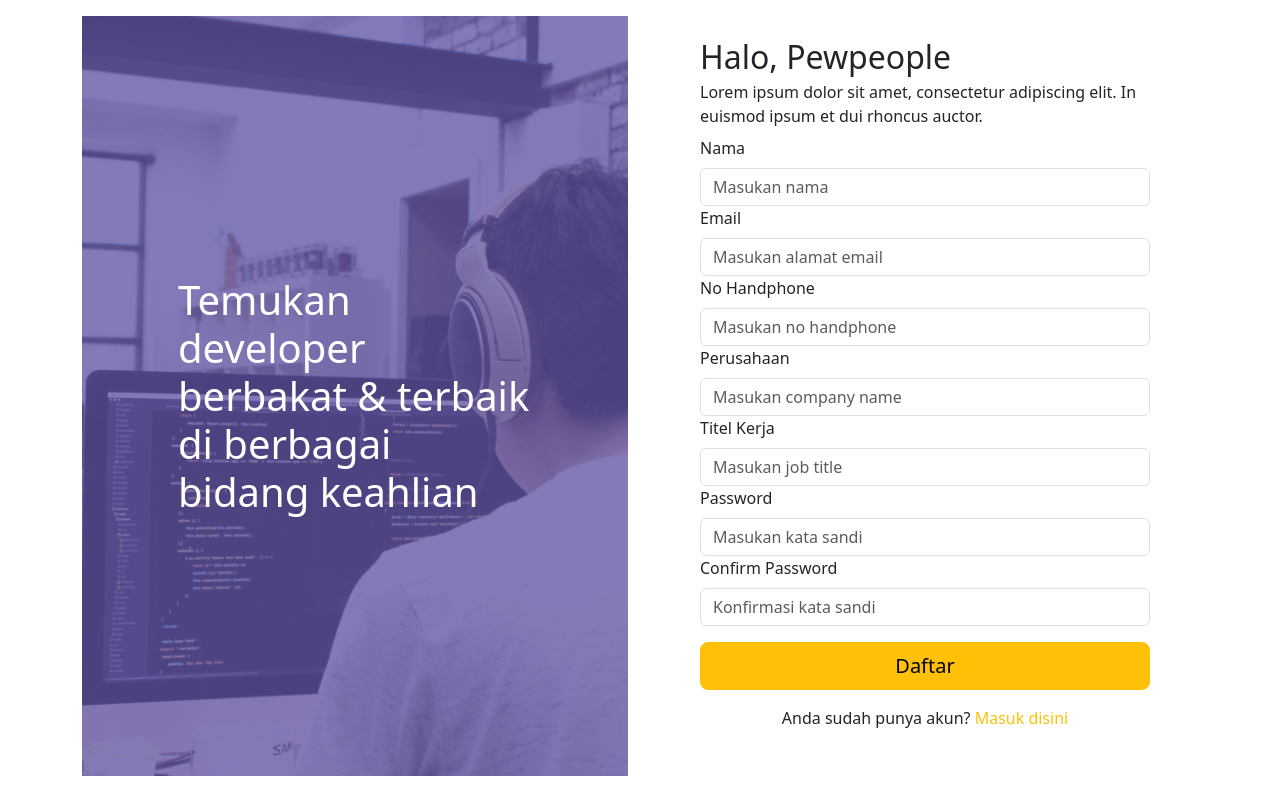
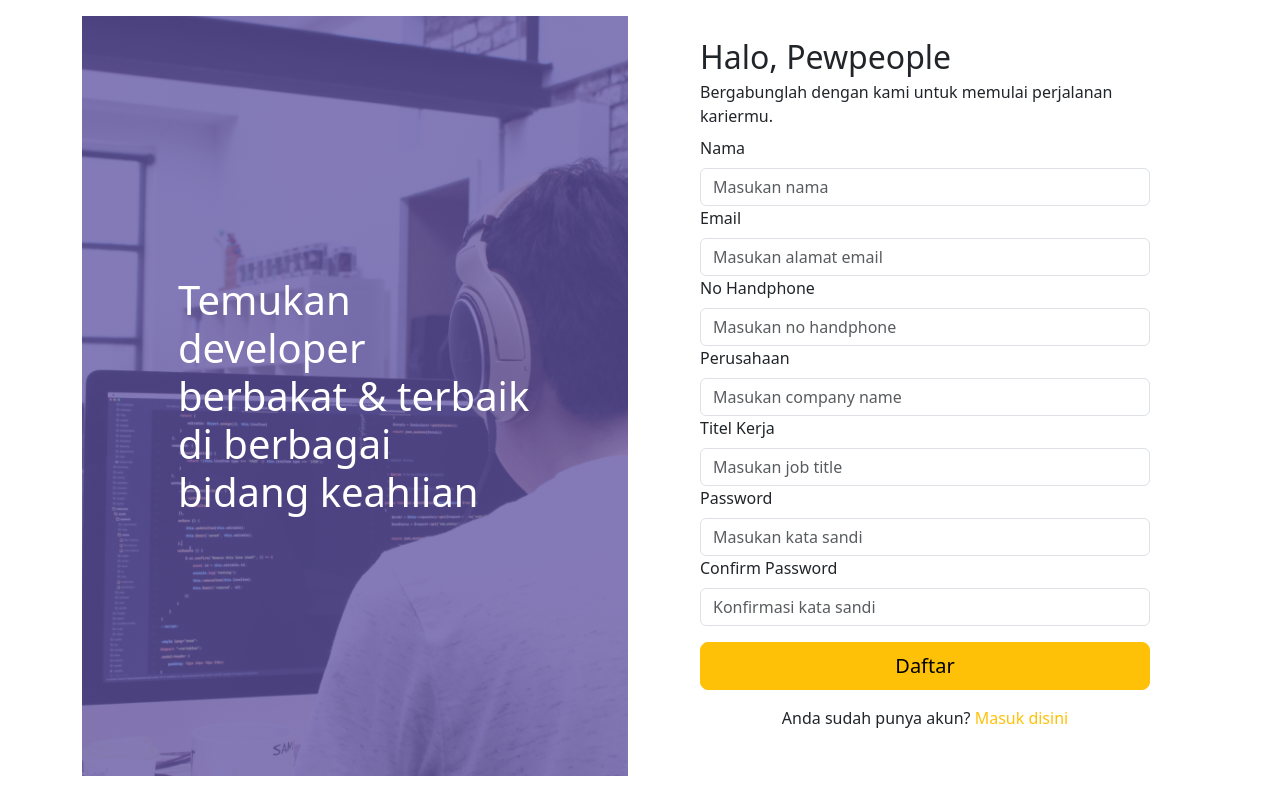
Before and after one commit to abubakar-adeni/hirejob_fe, a Next.js app: page /register in a window 1280 px wide. Built offline with nearby package versions, Linux system fonts and the light colour scheme.

Commit message:
Update register.js

```diff
--- a/pages/register.js
+++ b/pages/register.js
@@ -70,8 +70,7 @@ function Register() {
               <div className="d-flex flex-column justify-content-center">
                 <h2 className="m-5 mt-2 mb-0">Halo, Pewpeople</h2>
                 <p className="m-5 mt-1 mb-2">
-                  Lorem ipsum dolor sit amet, consectetur adipiscing elit. In
-                  euismod ipsum et dui rhoncus auctor.
+                  Bergabunglah dengan kami untuk memulai perjalanan kariermu.
                 </p>
 
                 <form onSubmit={handleSubmit}>
```
